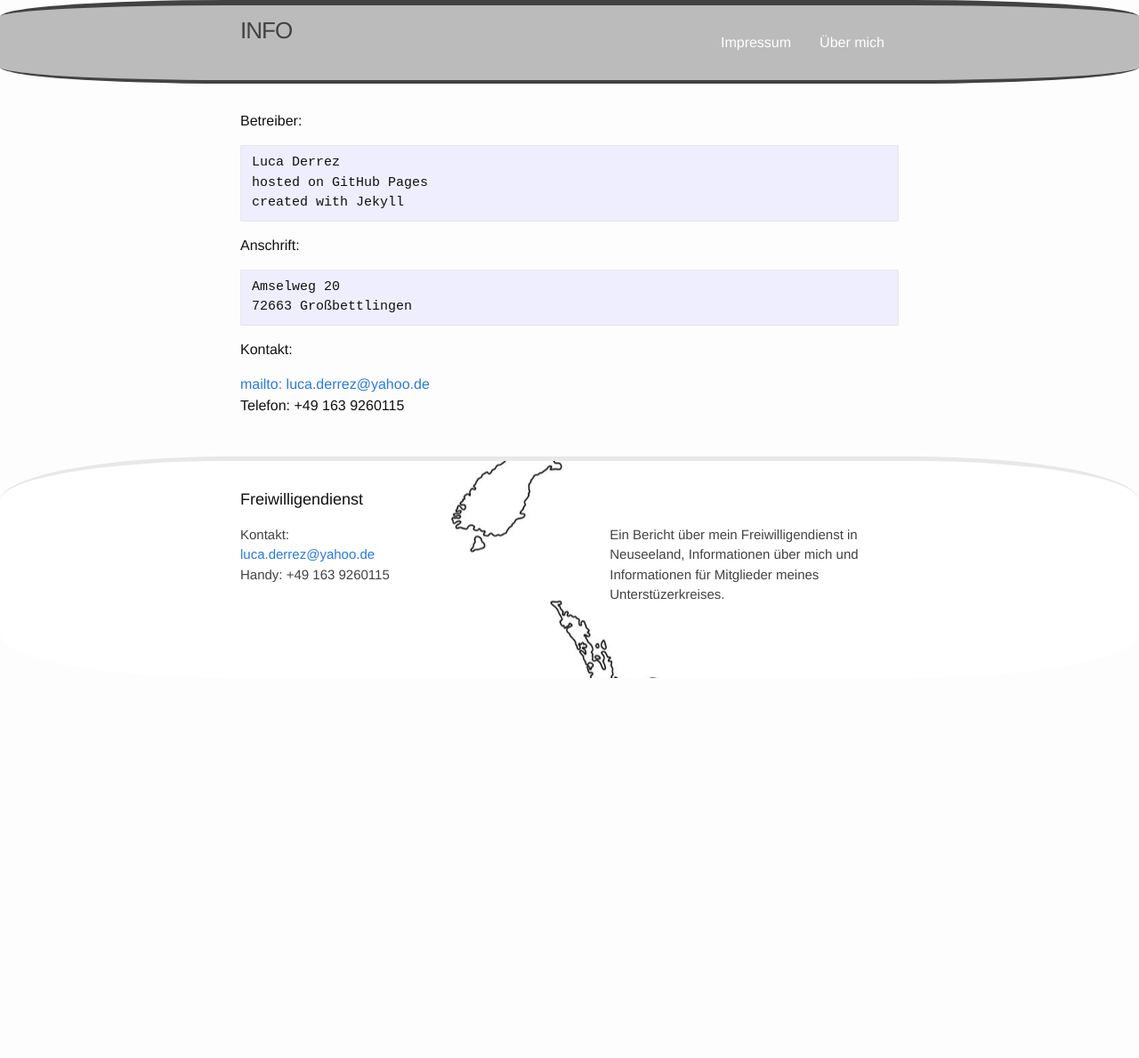
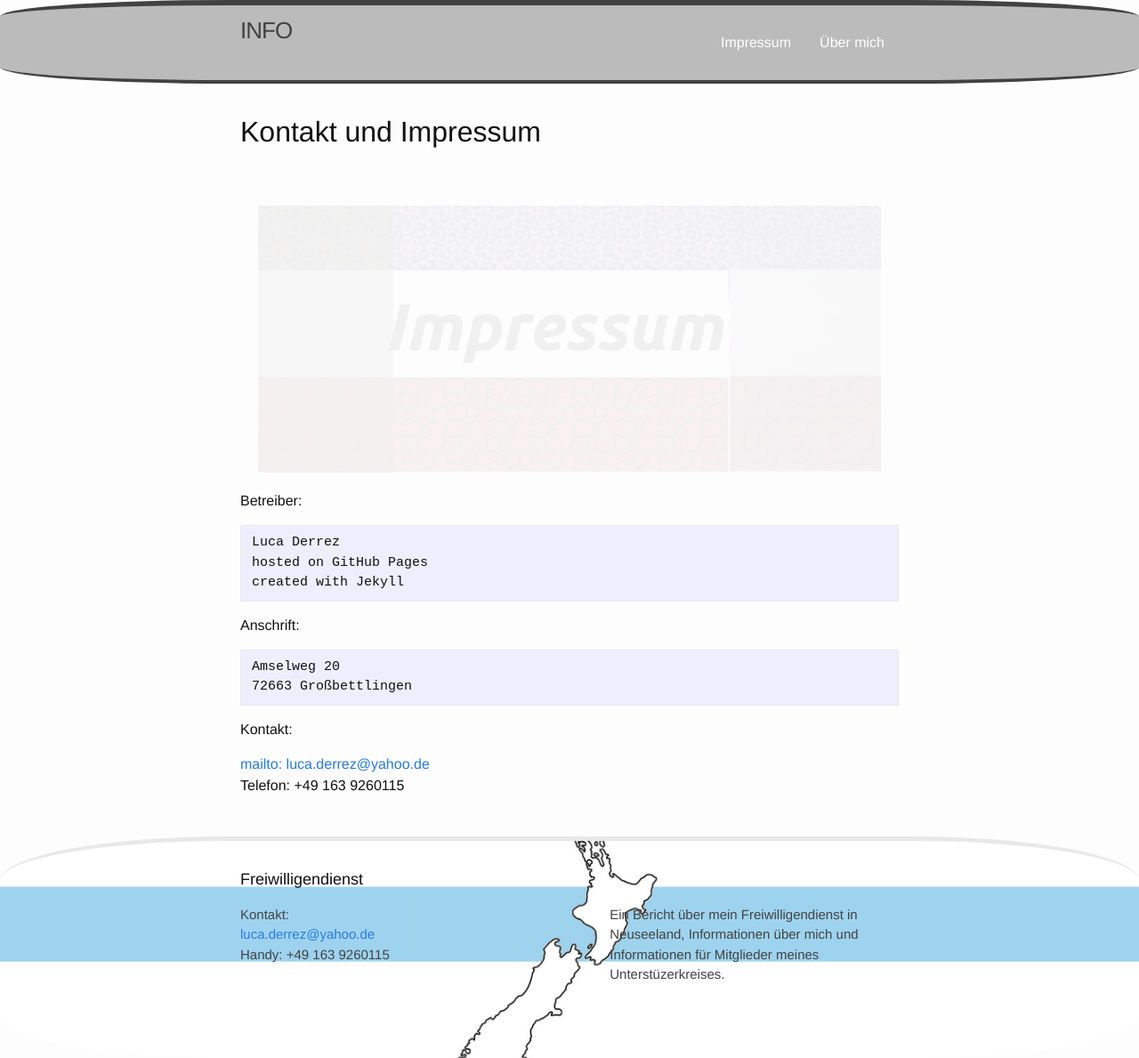
Before and after one commit to lbvd/lbvd.github.io, a Jekyll site: the page built from Impressum.md, in a window 1280 px wide. Shown: the whole page at 89% size. Built offline with Jekyll 4.4.1, drawn with Linux system fonts in a browser that asks for light colours; before the commit the page ends 900 px from its top, so only the background shows below that.

Commit message:
corrected

```diff
--- a/Impressum.md
+++ b/Impressum.md
@@ -2,10 +2,13 @@
 layout: default
 permalink: /impressum/
 ---
-
+<h1 style='position: center'> Kontakt und Impressum </h1>
+<br>
+<html>
 <div class="impressum">
 
 </div>
+</html>
 
 Betreiber:
 
--- a/_sass/_layout.scss
+++ b/_sass/_layout.scss
@@ -126,6 +126,7 @@
     background-image:url('/images/footer-bg.png');
     background-position: center;
     background-attachment: fixed;
+    background-size:80%;
     &:hover{
       border: 9px solid $grey-color-dark;
       border-radius: 60%;
@@ -234,6 +235,12 @@
   background-size: auto;
   background-image: url(/images/head-pat.jpg);
   transition: 1000ms all;
+  transform: rotate3d();
+  transition-delay: 50ms;
+  transition-timing-function: cubic-bezier();
+  transform-origin: center;
+  transition-property: all;
+
   &:hover {
     border-radius: 0%;
     text-align-last: left;
@@ -251,21 +258,48 @@
   background-color: #eeeeee;
   border-radius: 4%;
   border-color: #666666;
+}
 
 .impressum {
-  min-height: 60px;
-  background-image: url(/images/impressum.png);
+  margin: 20px;
+  min-width: 200px;
+  min-height: 300px;
+  background-image: url(/images/impressum-bg.png);
   background-position: center;
   background-repeat: space;
   background-attachment: fixed;
+  background-size: cover;
+  transform-style: preserve-3d;
+  transform: rotate(180);
+  transition: 1000ms;
+  opacity: 5%;
   &:hover {
-    border: solid 3px #aaaaaa;
+    border: solid 5px #aaaaaa;
+    opacity: 60%;
+  }
+}
+
+.about {
+  margin: 20px;
+  min-width: 200px;
+  min-height: 200px;
+  background-image: url(/images/übermich-bg.jpg);
+  background-position: center;
+  background-repeat: space;
+  background-attachment: fixed;
+  background-size: cover;
+  transform-style: preserve-3d;
+  transform: rotate(180);
+  transition: 1000ms;
+  opacity: 5%;
+  &:hover {
+    border: solid 5px #aaaaaa;
+    opacity: 90%;
   }
 }
 
 
 
-}
 
 
 /**
```
Also changed, not shown: _includes/maintext2.md (+1 -1 lines), _includes/maintext3.md (+1 -1 lines), Über-mich.md (+2 -1 lines), images/übermich-bg.jpg (added), 6 other files.
